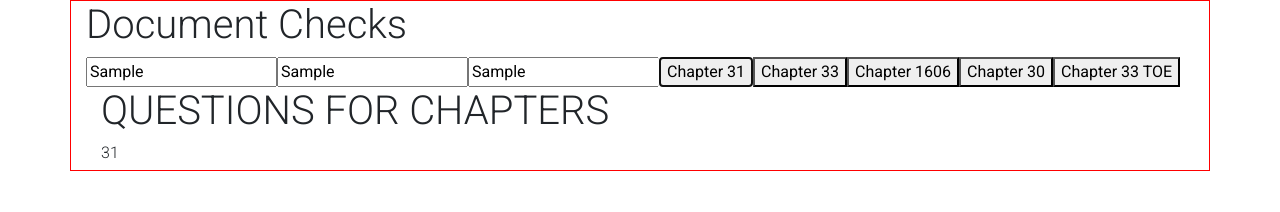
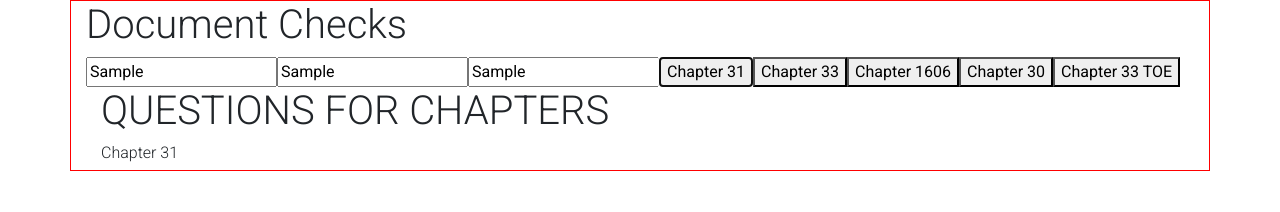
Before and after one commit to jeffsnff/VSCDocCheck, a React (Create React App) app: page / in a window 1280 px wide. Both pictures are taken after typing "Sample", "Sample", "Sample" into the empty fields and a click on the button "Chapter 31". Shown: the top 212 px of the page. Built offline with nearby package versions, Linux system fonts and the light colour scheme.

Commit message:
selected chapters render pages based on the button selected

```diff
--- a/src/chapterQuestions/ChapterQuestions.js
+++ b/src/chapterQuestions/ChapterQuestions.js
@@ -1,13 +1,36 @@
 import React from 'react'
+
+import Chapter33 from './chapters/Chapter33.js'
+import Chapter31 from './chapters/Chapter31.js'
+import Chapter1606 from './chapters/Chapter1606.js'
+import Chapter35 from './chapters/Chapter35.js'
+import ChapterToe from './chapters/ChapterToe.js'
+import Chapter30 from './chapters/Chapter30.js'
 
 function ChapterQuestions(props) {
 
   const { chapterInfo } = props
 
+  function chapterRender(){
+    if(chapterInfo === '31'){
+      return <Chapter31 />
+    }else if(chapterInfo === '33'){
+      return <Chapter33 />
+    }else if(chapterInfo === '1606'){
+      return <Chapter1606 />
+    }else if(chapterInfo === '35'){
+      return <Chapter35 />
+    }else if(chapterInfo === 'toe'){
+      return <ChapterToe />
+    }else if(chapterInfo === '30'){
+      return <Chapter30 />
+    }
+  }
+
   return(
     <div>
       <h1>QUESTIONS FOR CHAPTERS</h1>
-      <h6>{chapterInfo}</h6>
+      {chapterRender()}
     </div>
   )
 }
--- /dev/null
+++ b/src/chapterQuestions/chapters/Chapter1606.js
@@ -0,0 +1,9 @@
+import React from 'react'
+
+function Chapter1606(){
+  return(
+    <h6>Chapter 1606</h6>
+  )
+}
+
+export default Chapter1606
--- /dev/null
+++ b/src/chapterQuestions/chapters/Chapter30.js
@@ -0,0 +1,9 @@
+import React from 'react'
+
+function Chapter30(){
+  return(
+    <h6>Chapter 30</h6>
+  )
+}
+
+export default Chapter30
--- /dev/null
+++ b/src/chapterQuestions/chapters/Chapter31.js
@@ -0,0 +1,9 @@
+import React from 'react'
+
+function Chapter31(){
+  return(
+    <h6>Chapter 31</h6>
+  )
+}
+
+export default Chapter31
--- /dev/null
+++ b/src/chapterQuestions/chapters/Chapter33.js
@@ -0,0 +1,9 @@
+import React from 'react'
+
+function Chapter33(){
+  return(
+    <h6>Chapter 33</h6>
+  )
+}
+
+export default Chapter33
--- /dev/null
+++ b/src/chapterQuestions/chapters/Chapter35.js
@@ -0,0 +1,9 @@
+import React from 'react'
+
+function Chapter35(){
+  return(
+    <h6>Chapter 35</h6>
+  )
+}
+
+export default Chapter35
--- /dev/null
+++ b/src/chapterQuestions/chapters/ChapterToe.js
@@ -0,0 +1,9 @@
+import React from 'react'
+
+function ChapterToe(){
+  return(
+    <h6>Chapter Toe</h6>
+  )
+}
+
+export default ChapterToe
```
